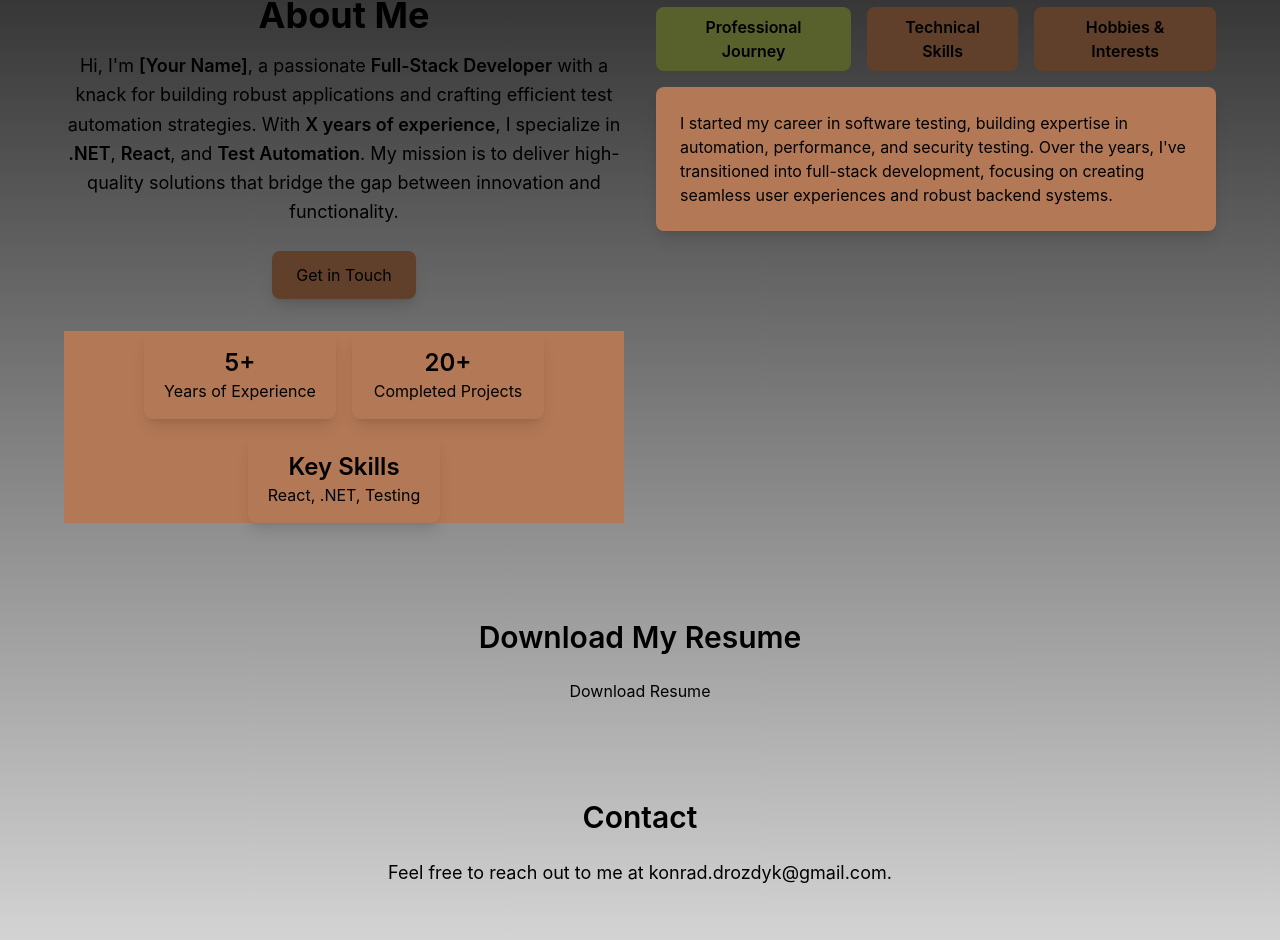
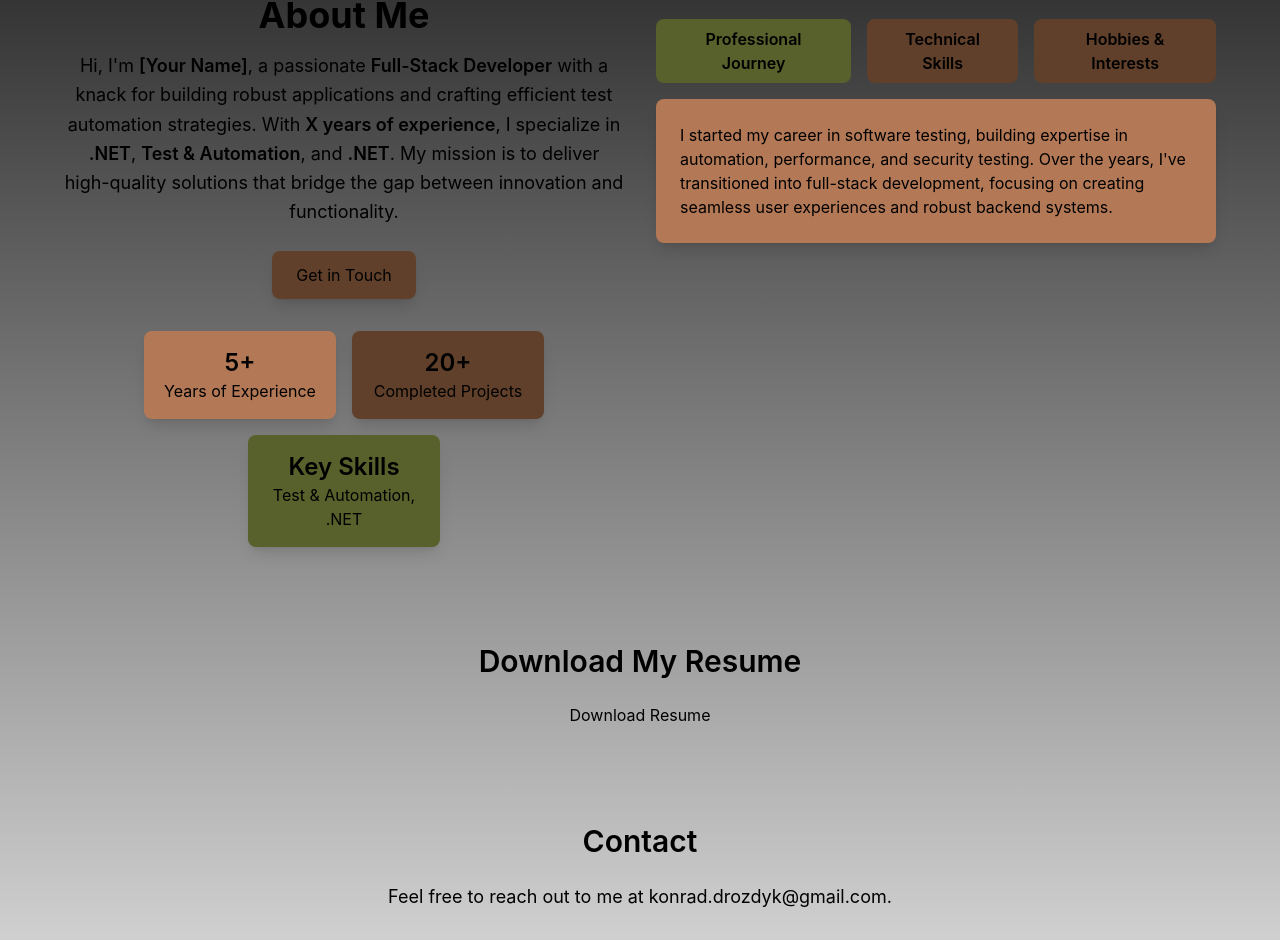
Before and after one commit to konraddrozdyk/react-portfolio, a React (Vite) app: page / in a window 1280 px wide. Shown: the part 1133-2073 px from the top of the page. Built offline with nearby package versions, Linux system fonts and the light colour scheme.

Commit message:
Style and layout changes

```diff
--- a/src/components/AboutMe.tsx
+++ b/src/components/AboutMe.tsx
@@ -47,9 +47,9 @@ const AboutMe: React.FC = () => {
             automation strategies. With{" "}
             <span className="font-semibold">X years of experience</span>, I
             specialize in <span className="font-semibold">.NET</span>,{" "}
-            <span className="font-semibold">React</span>, and{" "}
-            <span className="font-semibold">Test Automation</span>. My mission
-            is to deliver high-quality solutions that bridge the gap between
+            <span className="font-semibold">Test & Automation</span>, and{" "}
+            <span className="font-semibold">.NET</span>. My mission is to
+            deliver high-quality solutions that bridge the gap between
             innovation and functionality.
           </p>
           <a
@@ -60,18 +60,18 @@ const AboutMe: React.FC = () => {
           </a>
         </div>
 
-        <div className="bg-santafe flex flex-wrap justify-center gap-4 mt-8">
-          <div className="text-gray-800 p-4 rounded-lg shadow-lg w-48 text-center">
+        <div className="flex flex-wrap justify-center gap-4 mt-8">
+          <div className="bg-santafe text-gray-800 p-4 rounded-lg shadow-lg w-48 text-center">
             <h3 className="text-2xl font-semibold text-blue-600">5+</h3>
             <p>Years of Experience</p>
           </div>
-          <div className="text-gray-800 p-4 rounded-lg shadow-lg w-48 text-center">
+          <div className="bg-quincy text-gray-800 p-4 rounded-lg shadow-lg w-48 text-center">
             <h3 className="text-2xl font-semibold text-blue-600">20+</h3>
             <p>Completed Projects</p>
           </div>
-          <div className="text-gray-800 p-4 rounded-lg shadow-lg w-48 text-center">
+          <div className="bg-costa text-gray-800 p-4 rounded-lg shadow-lg w-48 text-center">
             <h3 className="text-2xl font-semibold text-blue-600">Key Skills</h3>
-            <p>React, .NET, Testing</p>
+            <p>Test & Automation, .NET</p>
           </div>
         </div>
       </div>
```
